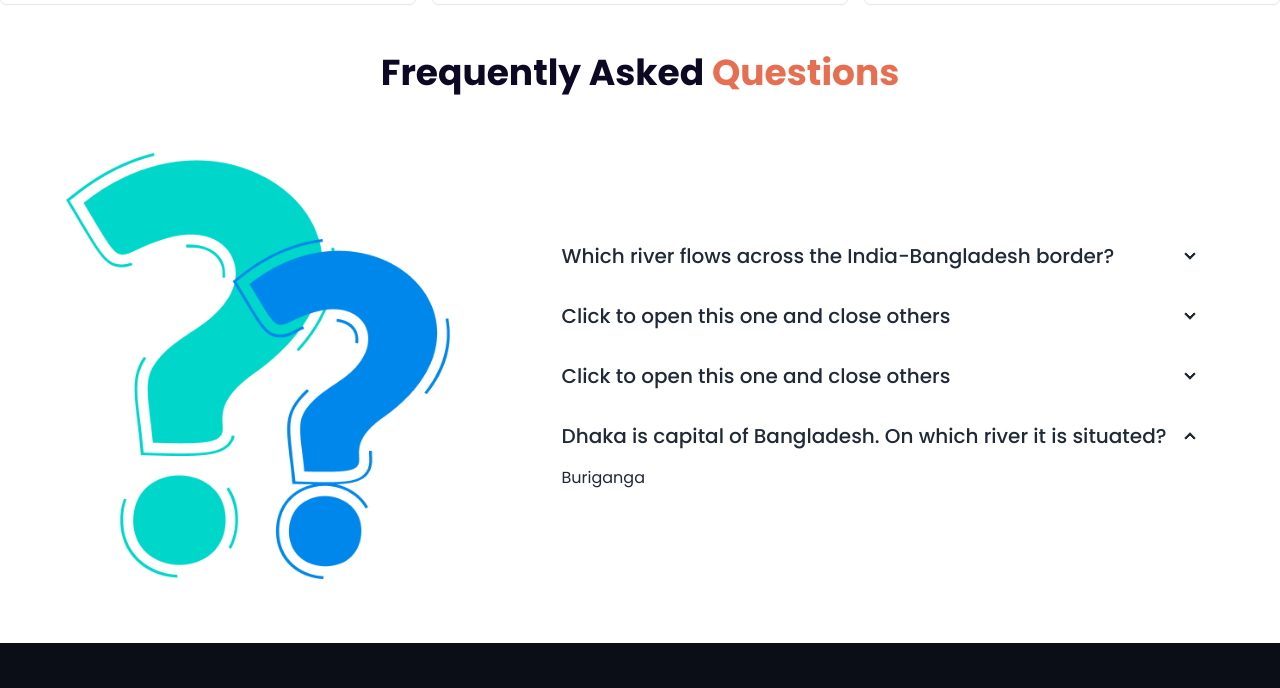
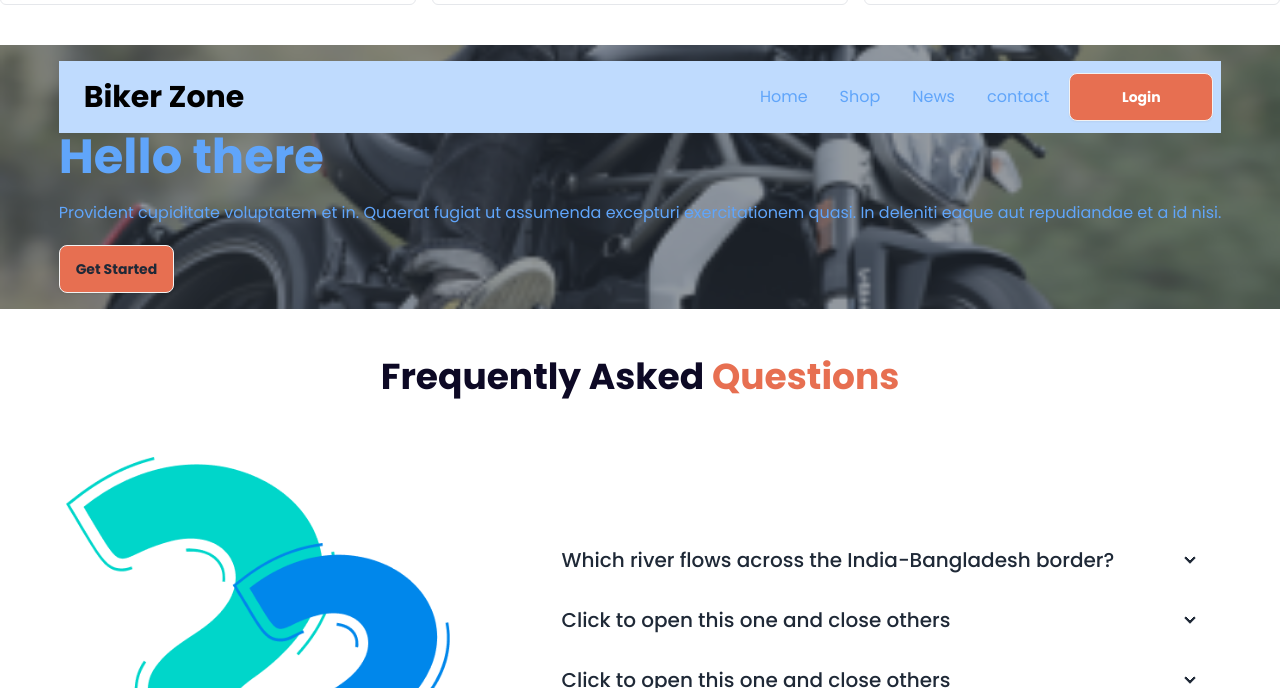
Before and after one commit to AtiqurRahmanAtik/Biker_Zone_with_daisy_ui, a plain HTML site: page index.html in a window 1280 px wide. Shown: the part 1997-2685 px from the top of the page. Drawn offline with nearby package versions, Linux system fonts and the light colour scheme.

Commit message:
hero overlay section added

```diff
--- a/index.html
+++ b/index.html
@@ -374,6 +374,63 @@
 
     </section>
 
+
+    <!--hero overly image section-->
+
+    <section >
+
+      <div class="hero max-h-screen" style="background-image: url('./images/others/latest2.png');  background-size:cover;  ">
+
+        <div class="hero-overlay bg-opacity-50"></div>
+        <div class="hero-content  text-blue-400">
+          <div class="">
+
+            <!--navbar-->
+
+            <div class="navbar bg-blue-200 ">
+              <div class="flex-1">
+                <div class="dropdown">
+                  <div tabindex="0" role="button" class="btn btn-ghost lg:hidden">
+                    <svg xmlns="http://www.w3.org/2000/svg" class="h-5 w-5" fill="none" viewBox="0 0 24 24" stroke="currentColor"><path stroke-linecap="round" stroke-linejoin="round" stroke-width="2" d="M4 6h16M4 12h8m-8 6h16" /></svg>
+                  </div>
+
+                  <ul tabindex="0" class="menu menu-sm dropdown-content mt-3 z-[1] p-2 shadow bg-base-100 rounded-box text-base w-52">
+
+                    <li><a>Home</a></li>
+                    <li><a >Shop</a></li>
+                    <li><a>News</a></li>
+                    <li><a>contact</a></li>
+
+                  </ul>
+
+                </div>
+                <a class="btn btn-ghost text-3xl font-bold text-[#000]">Biker Zone</a>
+              </div>
+              <div class="navbar-center hidden lg:flex">
+
+                <ul class="text-base menu menu-horizontal px-1">
+
+                  <li><a>Home</a></li>
+                  <li><a >Shop</a></li>
+                  <li><a>News</a></li>
+                  <li><a>contact</a></li>
+                </ul>
+
+              </div>
+              <div class="">
+                <a class="btn bg-bike_primary w-36 text-[#FFF] " >Login</a>
+              </div>
+            </div>
+
+
+            <h1 class="mb-5 text-5xl font-bold">Hello there</h1>
+            <p class="mb-5">Provident cupiditate voluptatem et in. Quaerat fugiat ut assumenda excepturi exercitationem quasi. In deleniti eaque aut repudiandae et a id nisi.</p>
+            <button class="btn bg-bike_primary">Get Started</button>
+          </div>
+        </div>
+      </div>
+    </section>
+
     <!--FAQ section-->
 
     <section class="my-12">
```
